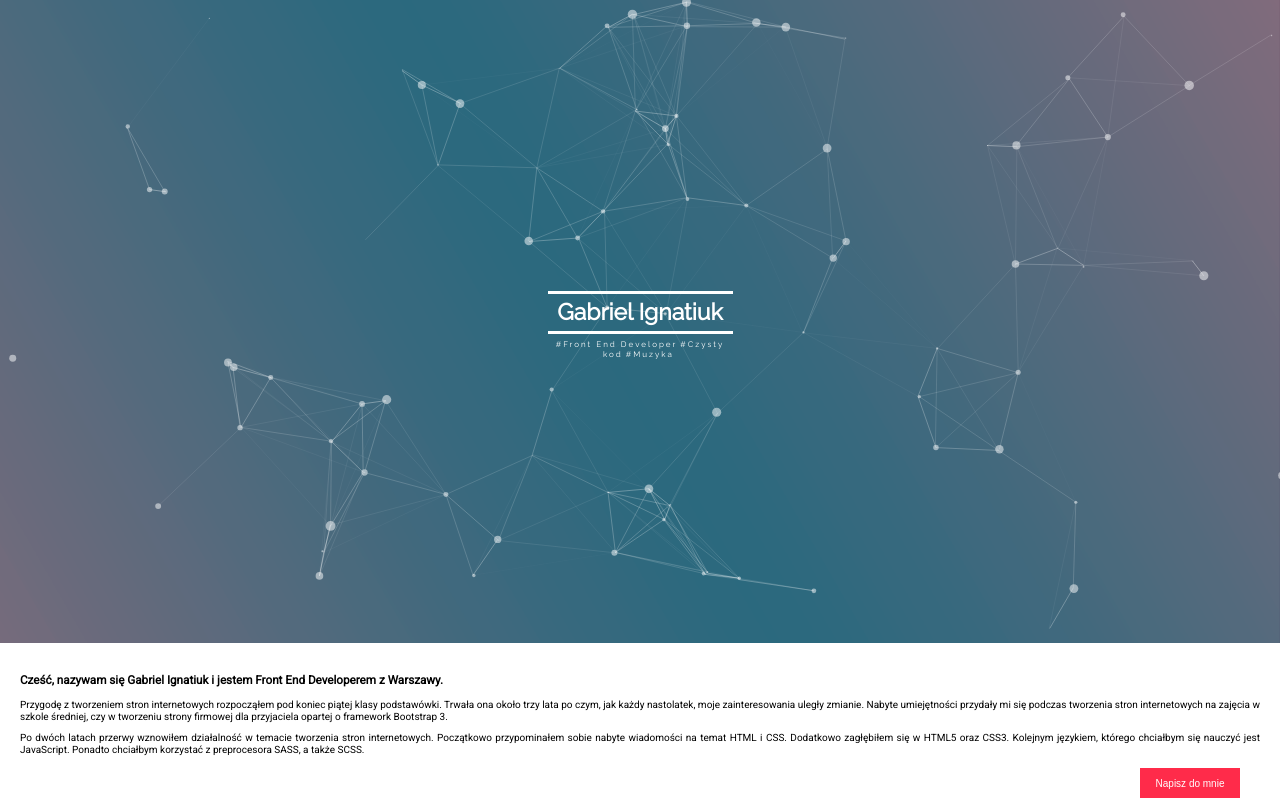
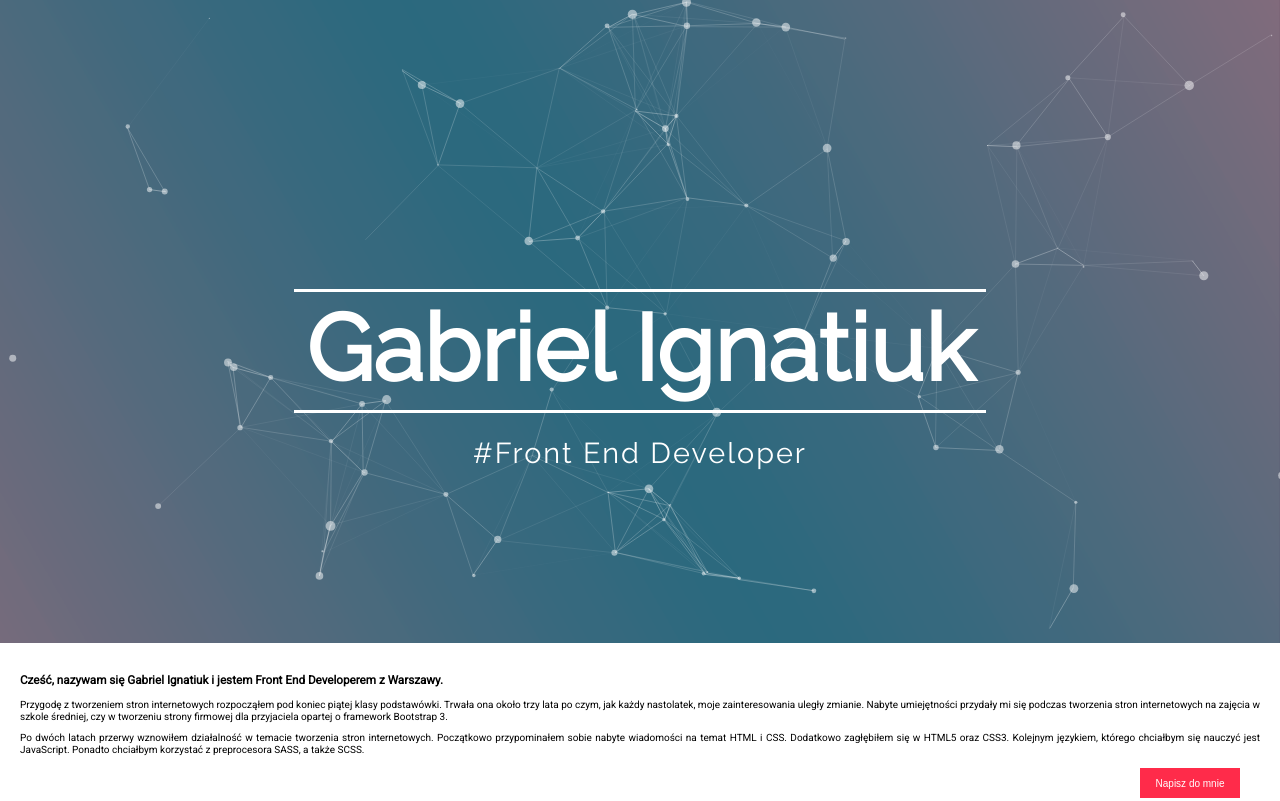
Before and after one commit to malikowy/portfolioV2mobile, a plain HTML site: page index.html in a window 1280 px wide. Shown: the top 801 px of the page. Drawn offline with nearby package versions, Linux system fonts and the light colour scheme; some packages are replaced by stand-ins of ours.

Commit message:
vh i vw for dimensions and font-size

```diff
--- a/css/style.css
+++ b/css/style.css
@@ -41,8 +41,8 @@ h3 {
     left: 0;
     right: 0;
     margin: auto;
-    width: 185px;
-    height: 60px;
+    width: 54vw;
+    height: 8vh;
 }
 
 .header-title {
@@ -50,8 +50,8 @@ h3 {
     border-bottom: 3px;
     border-style: solid none solid none;
     color: rgba(255, 255, 255, 1);
-    padding: 5px 0 5px 0;
-    font-size: 2.3rem;
+    padding: 4px 0 7px 0;
+    font-size: 7.25vw;
     margin: 0;
 }
 
@@ -60,13 +60,7 @@ h3 {
     padding: 0;
     letter-spacing: 2px;
     font-weight: 400;
-    top: 95px;
-    left: 0;
-    right: 0;
-    margin-left: auto;
-    margin-right: auto;
-    width: 184px;
-    font-size: 0.8rem;
+    font-size: 2.25vw;
 }
 
 .header-subtitle .space {
--- a/index.html
+++ b/index.html
@@ -29,7 +29,7 @@
           <div id="particles-js"></div>
           <div class="header-author">
             <h1 class="header-title">Gabriel Ignatiuk</h1>
-            <h2 class="header-subtitle"><span class="space">#Front End Developer</span><span class="space">#Czysty kod</span><span class="space">#Muzyka</span></h2>
+            <h2 class="header-subtitle">#Front End Developer</h2>
             </div>
         </header>
         <section class="about" id="about">
```
